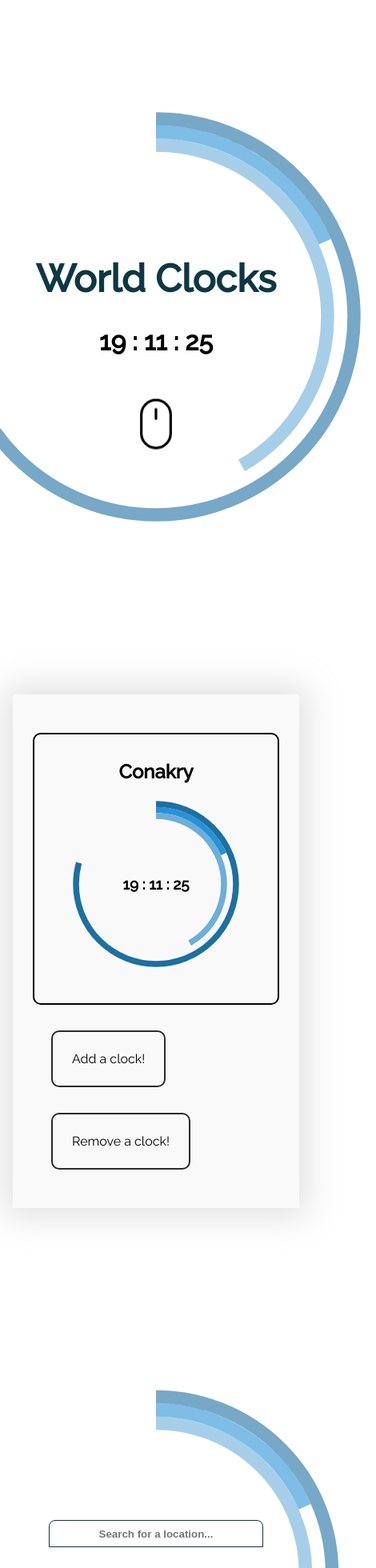
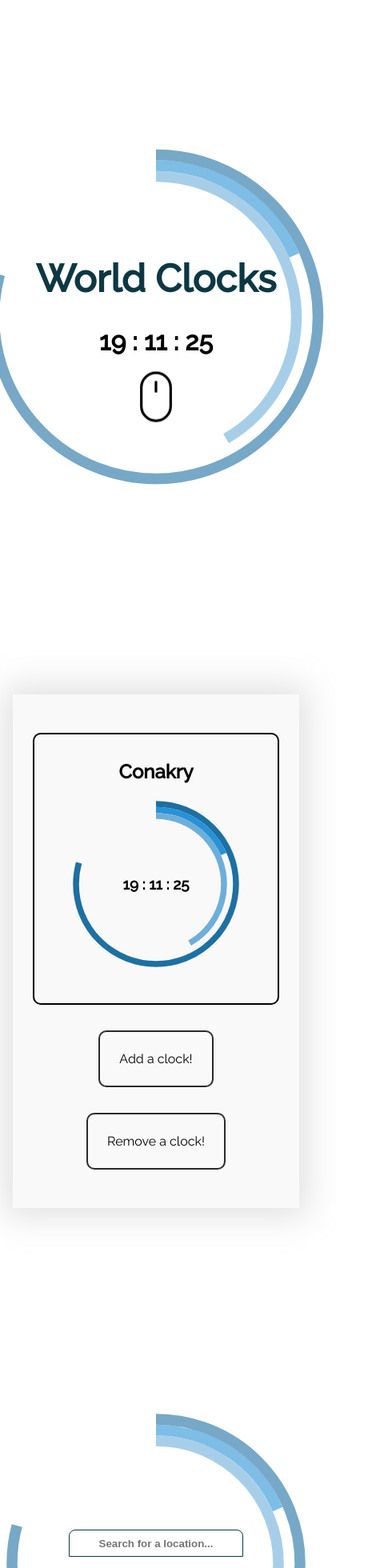
Before and after one commit to conermurphy/SVG-World-Clocks, a React (Create React App) app: page / in a window 390 px wide. Shown: the part 40-2000 px from the top of the page at 80% size, 470 px wide, since content can reach past the window. Built offline with nearby package versions, Linux system fonts and the light colour scheme.

Commit message:
Refinements

```diff
--- a/src/components/ChoiceClock.js
+++ b/src/components/ChoiceClock.js
@@ -38,7 +38,7 @@ class ChoiceClock extends React.Component {
             <div className={choiceClockStyles.container}>
                 <header className={choiceClockStyles.header}>
                     <p>The time in: <strong>{location}</strong></p>
-                    <h3 style={{fontSize:`2rem`}}><strong>{ hour } : { minute } : { second }</strong></h3>
+                    <h3><strong>{ hour } : { minute } : { second }</strong></h3>
                 </header>
 
                 <div className={choiceClockStyles.SVGContainer}>
--- a/src/components/Dropdown.js
+++ b/src/components/Dropdown.js
@@ -101,7 +101,7 @@ class Dropdown extends React.Component  {
             } else {
               suggestionsListComponent = (
                 <div className={dropdownStyles.noSuggestions}>
-                  <em>No suggestions, you're on your own!</em>
+                  <p>Sorry, no zone found :(</p>
                 </div>
               );
             }
--- a/src/components/styles/SVGCircleStyles.module.css
+++ b/src/components/styles/SVGCircleStyles.module.css
@@ -35,11 +35,11 @@
 
 @media only screen and (max-width: 600px)   {
     .homeHourCircleSvg, .homeMinuteCircleSvg, .homeSecondCircleSvg {
-        width: 550px;
-        height: 550px;
+        width: 450px;
+        height: 450px;
     }
     .choiceHourCircleSvg, .choiceMinuteCircleSvg, .choiceSecondCircleSvg    {
-        width: 550px;
-        height: 550px;
+        width: 450px;
+        height: 450px;
     }
 }
--- a/src/components/styles/appStyles.module.css
+++ b/src/components/styles/appStyles.module.css
@@ -103,4 +103,9 @@ main > h2   {
     .preClocksContainers    {
         flex-direction: column;
     }
+    .buttons    {
+        display: flex;
+        flex-direction: column;
+        align-items: center;
+    }
 }
--- a/src/components/styles/choiceClockStyles.module.css
+++ b/src/components/styles/choiceClockStyles.module.css
@@ -8,6 +8,10 @@
     text-align: center;
 }
 
+.header > h3 {
+    font-size: 1.5em;
+}
+
 .SVGContainer   {
     display: flex;
     align-items: center;
--- a/src/components/styles/dropdownStyles.module.css
+++ b/src/components/styles/dropdownStyles.module.css
@@ -16,11 +16,13 @@ input {
     height: 1rem;
   }
 
-.noSuggestions {
+.noSuggestions > p{
     color: #0d3843;
     padding: 0.5rem;
     text-align: center;
     font-weight: bold;
+    font-size: 0.75rem;
+    margin: 0;
 }
 
 .suggestions {
@@ -58,12 +60,16 @@ input {
 
 @media only screen and (max-width: 600px)   {
     input {
-        width: 250px;
+        width: 200px;
     }
     .suggestions {
-        width: calc(250px + 1rem);
+        width: calc(200px + 1rem);
     }
     .suggestions li {
         font-size: 15px;
+        word-break: break-all;
     };
+    .noSuggestions  {
+        font-size: 0.75rem;
+    }
 }
--- a/src/components/styles/headerStyles.module.css
+++ b/src/components/styles/headerStyles.module.css
@@ -3,7 +3,6 @@
     z-index: 3;
     position: fixed;
     width: 100%;
-    padding: 1rem;
 }
 
 .header > nav   {
@@ -11,6 +10,7 @@
     flex-direction: row;
     align-items: center;
     justify-content: center;
+    padding: 1rem;
 }
 
 .header > nav > a   {
--- a/src/components/styles/homeClockStyles.module.css
+++ b/src/components/styles/homeClockStyles.module.css
@@ -36,6 +36,6 @@ svg .wheel {
 
 @media only screen and (max-width: 600px)   {
     .mouseSVG   {
-        top: 17.5vh;
+        top: 13.5vh;
     }
 }
```
